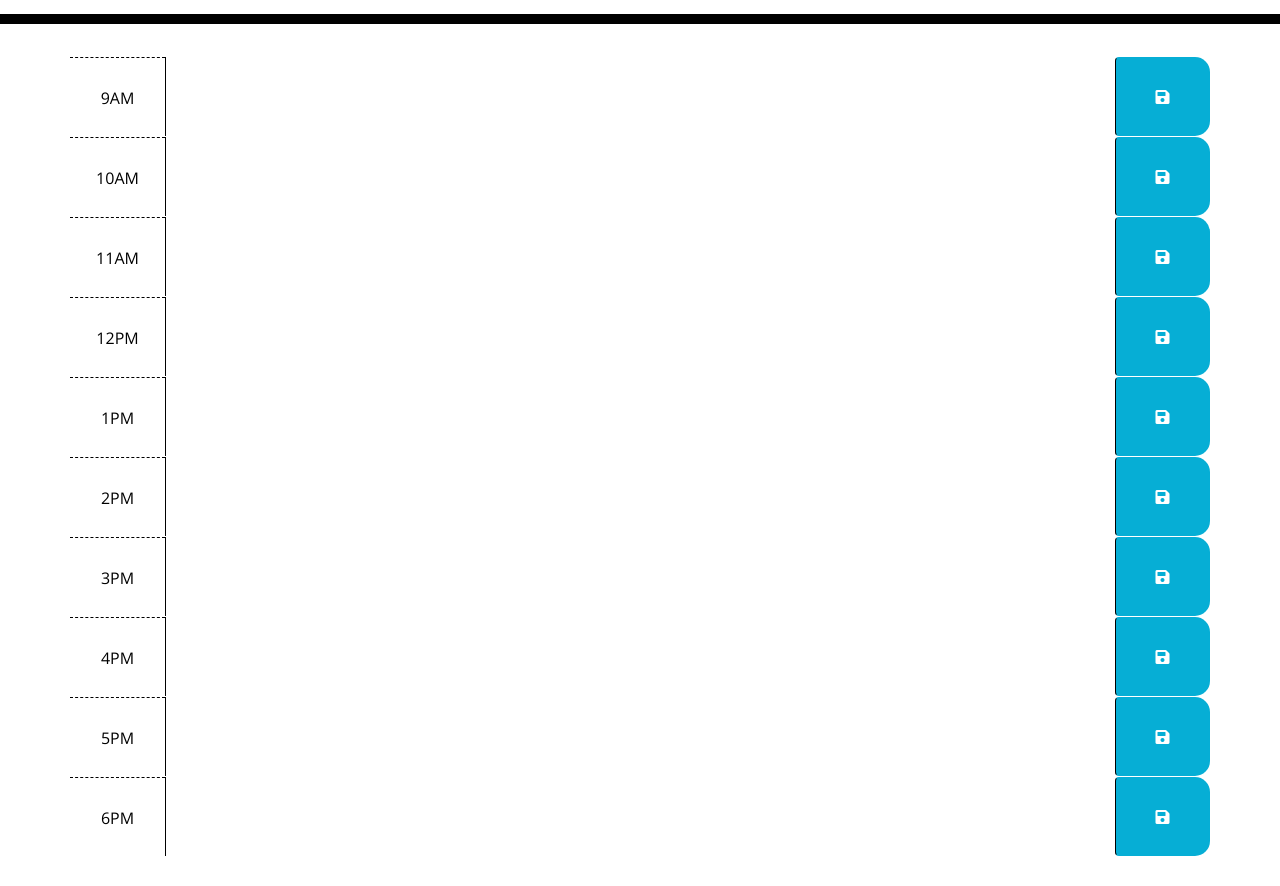
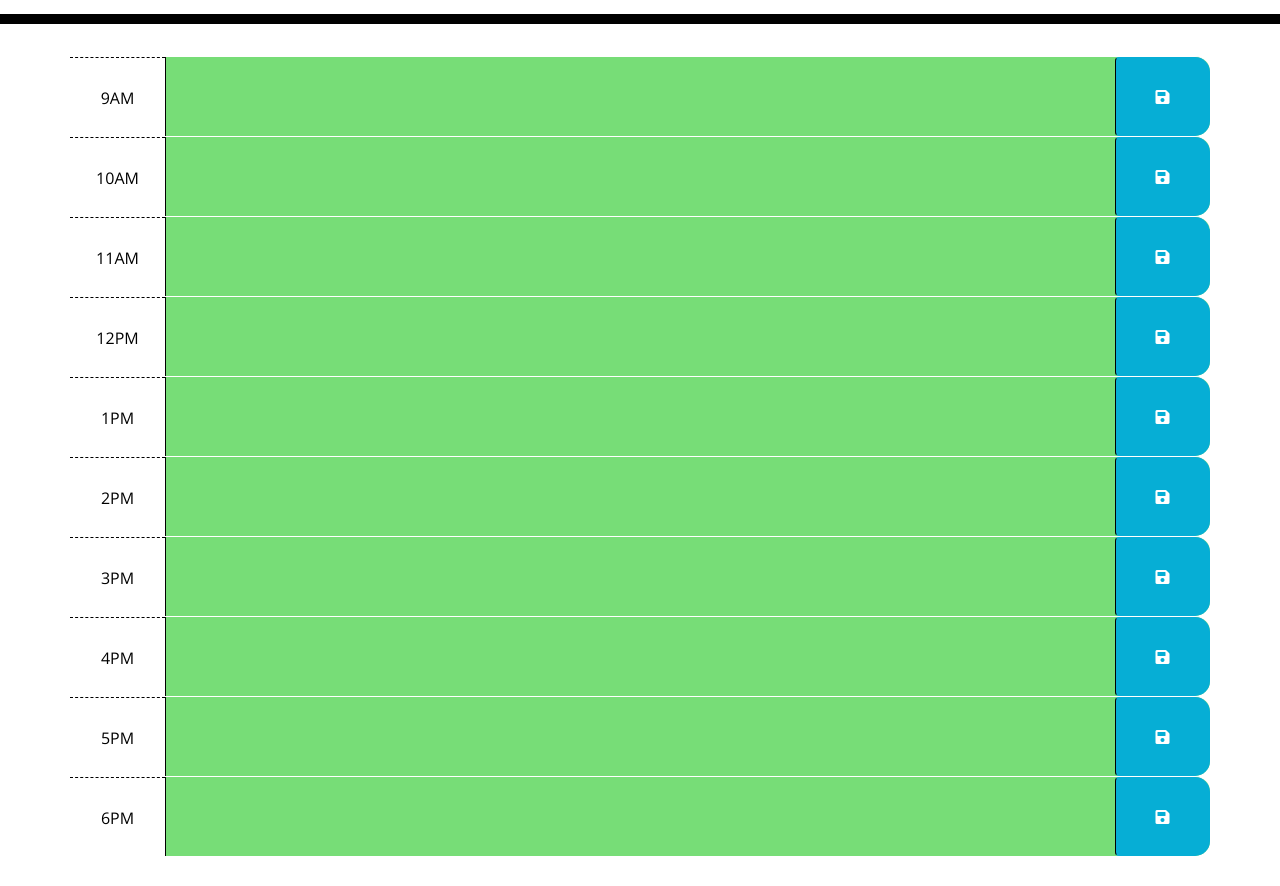
Before and after one commit to snbarnhouse/work_day_scheduler, a plain HTML site: page index.html in a window 1280 px wide. Shown: the part 280-1166 px from the top of the page. Drawn offline with nearby package versions, Linux system fonts and the light colour scheme.

Commit message:
Added to Javascript and CSS files.

```diff
--- a/index.html
+++ b/index.html
@@ -70,7 +70,7 @@
         <!--save button-->
         <button class="btn saveBtn col-md-1"><i class="fas fa-save"></i></button>
       </div>
-      <div id = "1pm" class= "row time-block">
+      <div id = "13pm" class= "row time-block">
         <div class= "col-md-1 hour">
           1PM
         </div>
@@ -80,7 +80,7 @@
         <!--save button-->
         <button class="btn saveBtn col-md-1"><i class="fas fa-save"></i></button>
       </div>
-      <div id = "2pm" class= "row time-block">
+      <div id = "14pm" class= "row time-block">
         <div class= "col-md-1 hour">
           2PM
         </div>
@@ -90,7 +90,7 @@
         <!--save button-->
         <button class="btn saveBtn col-md-1"><i class="fas fa-save"></i></button>
       </div>
-      <div id = "3pm" class= "row time-block">
+      <div id = "15pm" class= "row time-block">
         <div class= "col-md-1 hour">
           3PM
         </div>
@@ -100,7 +100,7 @@
         <!--save button-->
         <button class="btn saveBtn col-md-1"><i class="fas fa-save"></i></button>
       </div>
-      <div id = "4pm" class= "row time-block">
+      <div id = "16pm" class= "row time-block">
         <div class= "col-md-1 hour">
           4PM
         </div>
@@ -110,7 +110,7 @@
         <!--save button-->
         <button class="btn saveBtn col-md-1"><i class="fas fa-save"></i></button>
       </div>
-      <div id = "5pm" class= "row time-block">
+      <div id = "17pm" class= "row time-block">
         <div class= "col-md-1 hour">
           5PM
         </div>
@@ -120,7 +120,7 @@
         <!--save button-->
         <button class="btn saveBtn col-md-1"><i class="fas fa-save"></i></button>
       </div>
-      <div id = "6pm" class= "row time-block">
+      <div id = "18pm" class= "row time-block">
         <div class= "col-md-1 hour">
           6PM
         </div>
--- a/script.js
+++ b/script.js
@@ -1,3 +1,50 @@
 //display current date and time
 var currentDate = moment().format("MMMM Do, YYYY");
 $("#currentDay").html(currentDate);
+
+$(document).ready(function () {
+    //save button
+    $(".saveBtn").on("click", function () {
+        var text = $(this).siblings("description"). val();
+        var time = $(this).parent().attr("id");
+        //save to local storage
+        localStorage.setItem(time,text);
+    } )
+
+        function timeTrack() {
+            var presentTime = moment().hour();
+            //loop
+            $(".time-block").each(function () {
+                var timeBlock = parseInt($(this).attr("id").split("hour")[1]);
+            //to add appropriate css styles to past, present, and future times
+                if (timeBlock === presentTime) {
+                    $(this).removeClass("past");
+                    $(this).removeClass("future");
+                    $(this).addClass("present");
+                }
+                else if (timeBlock < presentTime) {
+                    $(this).removeClass("future");
+                    $(this).removeClass("present");
+                    $(this).addClass("past");
+                }
+                else {
+                    $(this).removeClass("past");
+                    $(this).removeClass("present");
+                    $(this).addClass("future");
+                }
+            })
+        }
+        //local storage
+        $("#9am .description").val(localStorage.getItem("9am"));
+        $("#10am .description").val(localStorage.getItem("10am"));
+        $("#11am .description").val(localStorage.getItem("11am"));
+        $("#12pm .description").val(localStorage.getItem("12pm"));
+        $("#13pm .description").val(localStorage.getItem("13pm"));
+        $("#14pm .description").val(localStorage.getItem("14pm"));
+        $("#15pm .description").val(localStorage.getItem("15pm"));
+        $("#16pm .description").val(localStorage.getItem("16pm"));
+        $("#17pm .description").val(localStorage.getItem("17pm"));
+        $("#18pm .description").val(localStorage.getItem("18pm"));
+
+        timeTrack();
+})
--- a/style.css
+++ b/style.css
@@ -66,6 +66,9 @@ body {
     background-color: #06AED5;
     color: white;
   }
+  /* #6pm {
+    border-bottom:1px dashed #000000;
+  } */
 
   .saveBtn i:hover {
     font-size: 20px;
```
